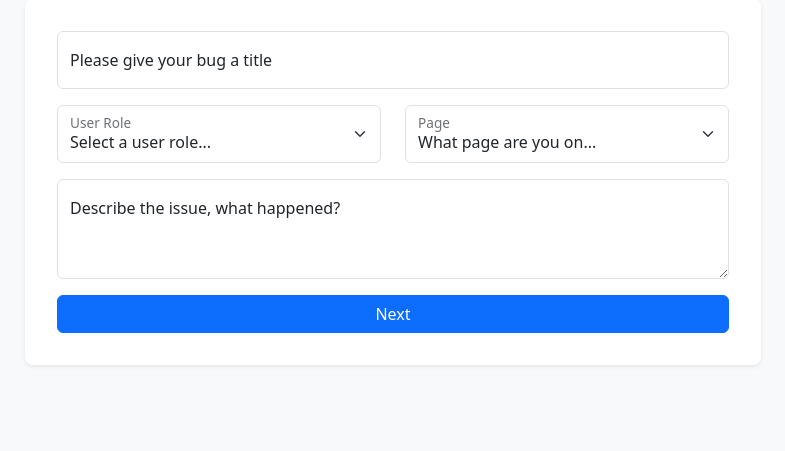
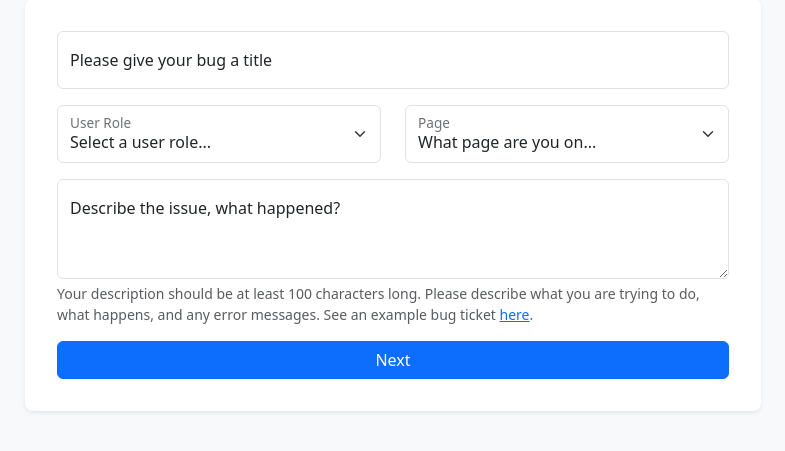
Before and after one commit to uol-feps-soc-comp3932-project-2425/synoptic-project-nwoodham72, a Flask app: page /raise_bug in a window 1280 px wide. Shown: the part 209-660 px from the top of the page, without its empty margins (247-1032 px from the left). Run offline with Flask 3, Linux system fonts and the light colour scheme; the visitor is signed in with stand-in values (Sample User, id 1); parts of the project's set-up code (start-up, migrations or seed data) failed here and were passed over.

Commit message:
feat: added modal for bug exampe

```diff
--- a/flik-foundation/app/templates/raise_bug.html
+++ b/flik-foundation/app/templates/raise_bug.html
@@ -32,7 +32,7 @@
                 {{ form.title(class="form-control", placeholder="Bug Title") }}
                 <label for="title">Please give your bug a title</label>
                 <div class="invalid-feedback">
-                  Title must be at least 30 characters.
+                  Title must be at least 10 characters.
                 </div>
               </div>
 
@@ -61,12 +61,18 @@
 
               <!-- Then textarea with floating label and validation feedback -->
               <div class="form-floating mb-3">
-                {{ form.then(class="form-control", placeholder="What happened?", style="height: 100px;") }}
+                {{ form.then(class="form-control", aria_describedby="description-helpblock", placeholder="description", value="When I try to log in with valid credentials, I get a 403 error and I cannot get into my account", style="height: 100px;") }}
                 <label for="then">Describe the issue, what happened?</label>
+                <div id="description-helpblock" class="form-text">
+                  Your description should be at least 100 characters long. Please describe what you are trying to do, what happens, and any error messages. See an example bug ticket <a href="#" data-bs-toggle="modal" data-bs-target="#exampleModal">here</a>.
+                </div>
                 <div class="invalid-feedback">
                   Description must be at least 30 characters.
                 </div>
               </div>
+
+
+
 
               <div class="d-grid">
                 <!-- Note: The button is always enabled so that errors show on click -->
@@ -98,6 +104,36 @@
     </div>
   </div>
 
+  <!-- Modal for Example Bug Ticket -->
+  <div class="modal fade" id="exampleModal" tabindex="-1" aria-labelledby="exampleModalLabel" aria-hidden="true">
+    <div class="modal-dialog">
+      <div class="modal-content">
+        <div class="modal-header">
+          <h5 class="modal-title" id="exampleModalLabel">Example Bug Ticket</h5>
+          <button type="button" class="btn-close" data-bs-dismiss="modal" aria-label="Close"></button>
+        </div>
+        <div class="modal-body">
+          <p><strong>Bug Title: </strong>Cannot log into platform after updating password</p>
+          <p><strong>Description: </strong>I have reset the password on my account. When I try to log into the platform with valid credentials, the page freezes and I get a 403 error saying I do not have permission to log in.</p>
+          <p><strong>What should have happened instead: </strong>I should have been able to log in and access my dashboard.</p>
+        </div>
+        <div class="modal-footer">
+          <button type="button" class="btn btn-secondary" data-bs-dismiss="modal">Close</button>
+        </div>
+      </div>
+    </div>
+  </div>
+
+  <!-- Tooltips for example bug ticket -->
+  <script>
+    document.addEventListener('DOMContentLoaded', function() {
+      var tooltipTriggerList = [].slice.call(document.querySelectorAll('[data-bs-toggle="tooltip"]'));
+      var tooltipList = tooltipTriggerList.map(function(tooltipTriggerEl) {
+        return new bootstrap.Tooltip(tooltipTriggerEl);
+      });
+    });
+  </script>
+
   <script>
     // Validate step 1 on Next button click
     function validateStep1() {
@@ -109,7 +145,7 @@
       let valid = true;
 
       // Validate Title (minimum 30 characters)
-      if (titleInput.value.trim().length < 30) {
+      if (titleInput.value.trim().length < 10) {
         titleInput.classList.add('is-invalid');
         titleInput.classList.remove('is-valid');
         valid = false;
@@ -139,7 +175,7 @@
       }
 
       // Validate Then textarea (minimum 30 characters)
-      if (thenTextArea.value.trim().length < 30) {
+      if (thenTextArea.value.trim().length < 100) {
         thenTextArea.classList.add('is-invalid');
         thenTextArea.classList.remove('is-valid');
         valid = false;
```
